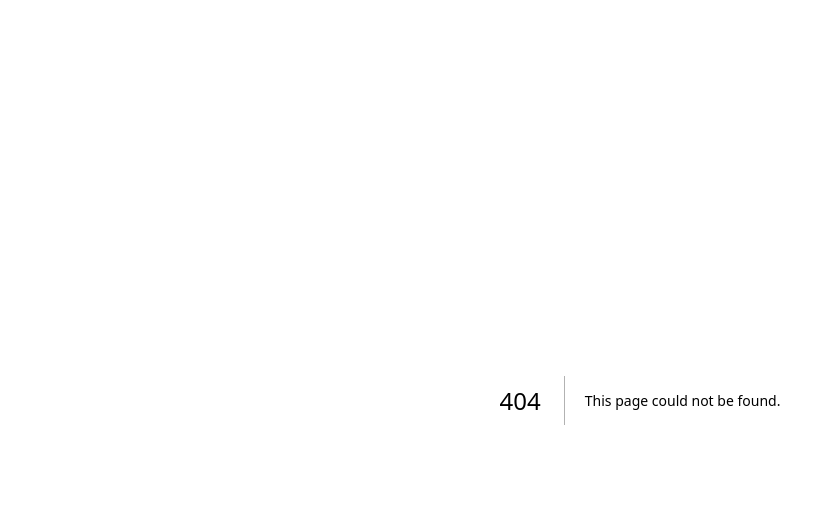
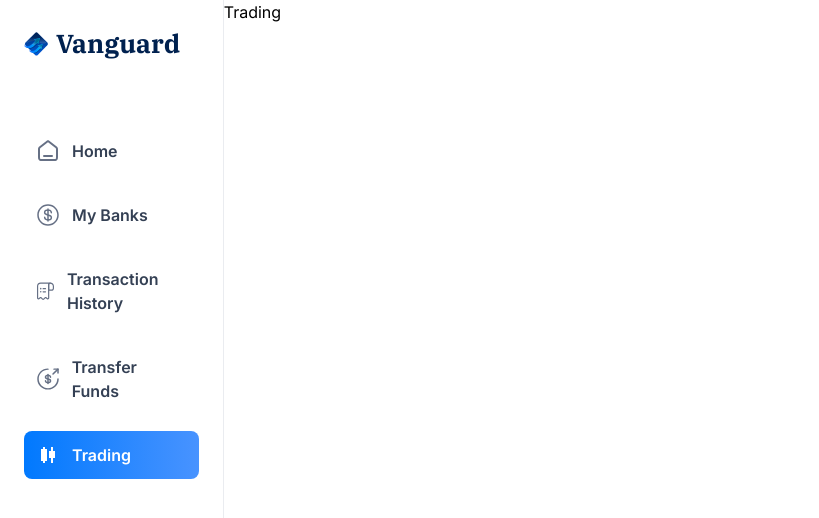
Before and after one commit to mr-andrej/vanguard-banking, a Next.js app: page /trading in a window 1280 px wide. Before the commit this address had no page. Shown: the top 518 px of the page, without its empty margins (0-819 px from the left). Built offline with nearby package versions, Linux system fonts and the light colour scheme.

Commit message:
Added a route to the Trading page (Just a placeholder for now

```diff
--- /dev/null
+++ b/app/(root)/trading/page.tsx
@@ -0,0 +1,8 @@
+import React from 'react'
+
+const Trading = () => {
+    return (
+        <div>Trading</div>
+    )
+}
+export default Trading
--- a/constants/index.ts
+++ b/constants/index.ts
@@ -19,6 +19,11 @@
     route: "/payment-transfer",
     label: "Transfer Funds",
   },
+  {
+    imgURL: "/icons/candles.svg",
+    route: "/trading",
+    label: "Trading"
+  }
 ];
 
 // good_user / good_password - Bank of America
```
Also changed, not shown: public/icons/candles.svg (added), public/icons/stocks.svg (added).
